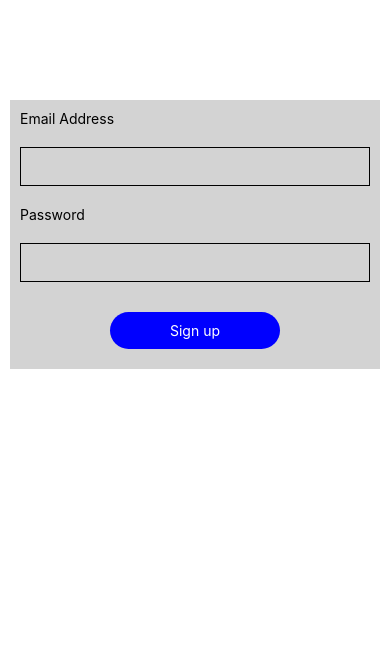
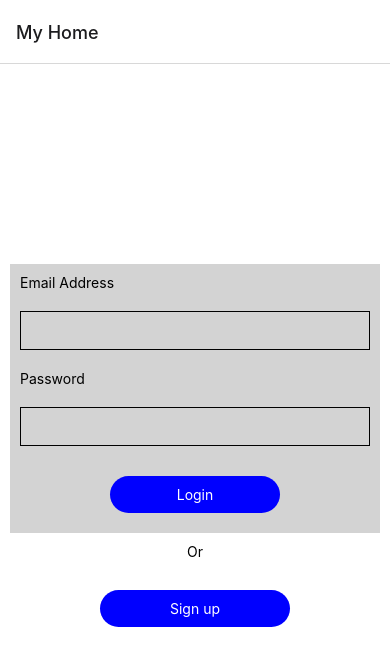
Before and after one commit to VivekKotiya/firebaseTest, a React Native app: screen /LoginScreen in a window 390 px wide. Shown: the top 666 px of the page. Built offline with nearby package versions, Linux system fonts and the light colour scheme.

Commit message:
navigation added

```diff
--- a/App.tsx
+++ b/App.tsx
@@ -11,16 +11,27 @@ import {
   Text,
   View,
 } from 'react-native';
+import { NavigationContainer } from '@react-navigation/native';
+import { createNativeStackNavigator } from '@react-navigation/native-stack';
 import LoginScreen from './lib/src/screen/LoginScreen';
 import SignupScreen from './lib/src/screen/SignupScreen';
 
+const Stack = createNativeStackNavigator();
+
 const App = () => {
   return (
-    <View style={{flex:1}}>
-      {/* <LoginScreen/> */}
-      <SignupScreen/>
-    </View>
+    <NavigationContainer>
+      <Stack.Navigator>
+        <Stack.Screen name={"LoginScreen"} component={LoginScreen} options={{title:"My Home"}}/>
+        <Stack.Screen name={"SignupScreen"} component={SignupScreen} options={{title: "Singup"}}/>
+      </Stack.Navigator>
+    </NavigationContainer>
+
   );
 }
 
+{/* <LoginScreen/> */}
+//<SignupScreen/>
+//</View>
+
 export default App;
--- a/lib/src/screen/LoginScreen.js
+++ b/lib/src/screen/LoginScreen.js
@@ -1,10 +1,10 @@
 import React from 'react';
 import { Text, TextInput, TouchableOpacity, View } from 'react-native';
 
-const LoginScreen = () => {
+const LoginScreen = ({ navigation }) => {
     return(
-        <View style={{flex:1, margin:10, marginTop: 100, alignContent:'center'}}>
-            <View style={{backgroundColor:'lightgray'}}>
+        <View style={{ flex:1, paddingTop:200, alignContent:'center', backgroundColor:'white'}}>
+            <View style={{marginHorizontal:10, backgroundColor:'lightgray'}}>
                 <Text style={{padding:10}}>Email Address</Text>
                 <TextInput style={{margin:10, padding: 10, borderWidth:1, borderColor:'black'}}/>
                 <Text style={{padding:10}}>Password</Text>
@@ -14,7 +14,9 @@ const LoginScreen = () => {
                 </TouchableOpacity>
             </View>
             <Text style={{margin:10, textAlign:'center'}}>Or</Text>
-            <TouchableOpacity style={{marginHorizontal:100, marginVertical:20, padding: 10, backgroundColor:'blue', borderRadius:20, borderColor:'gray'}}>
+            <TouchableOpacity style={{marginHorizontal:100, marginVertical:20, padding: 10, backgroundColor:'blue', borderRadius:20, borderColor:'gray'}}
+                onPress={() => navigation.navigate("SignupScreen", { name: 'Vivek' })}
+            >
                     <Text style={{color:'white', textAlign:'center'}}>Sign up</Text>
             </TouchableOpacity>
         </View>
--- a/lib/src/screen/SignupScreen.js
+++ b/lib/src/screen/SignupScreen.js
@@ -1,12 +1,14 @@
 import React from 'react';
 import { Text, TextInput, TouchableOpacity, View } from 'react-native';
 
-const SignupScreen = () => {
+const SignupScreen = ({ route, navigation }) => {
     return(
-        <View style={{flex:1, margin:10, marginTop: 100, alignContent:'center'}}>
-            <View style={{backgroundColor:'lightgray'}}>
+        <View style={{flex:1,  marginTop: 100, alignContent:'center'}}>
+            <View style={{ marginHorizontal:10, backgroundColor:'lightgray'}}>
                 <Text style={{padding:10}}>Email Address</Text>
-                <TextInput style={{margin:10, padding: 10, borderWidth:1, borderColor:'black'}}/>
+                <TextInput style={{margin:10, padding: 10, borderWidth:1, borderColor:'black'}}>
+                    {route?.params?.name}
+                </TextInput>
                 <Text style={{padding:10}}>Password</Text>
                 <TextInput style={{ margin:10, padding: 10, borderWidth:1, borderColor:'black'}}/>
                 <TouchableOpacity style={{marginHorizontal:100, marginVertical:20, padding: 10, backgroundColor:'blue', borderRadius:20, borderColor:'gray'}}>
--- a/package.json
+++ b/package.json
@@ -10,8 +10,12 @@
     "test": "jest"
   },
   "dependencies": {
+    "@react-navigation/native": "^6.1.9",
+    "@react-navigation/native-stack": "^6.9.17",
     "react": "18.2.0",
-    "react-native": "0.72.6"
+    "react-native": "0.72.6",
+    "react-native-safe-area-context": "^4.9.0",
+    "react-native-screens": "^3.29.0"
   },
   "devDependencies": {
     "@babel/core": "^7.20.0",
```
Also changed, not shown: 2 other files (tests, documents, lock files or other folders).
